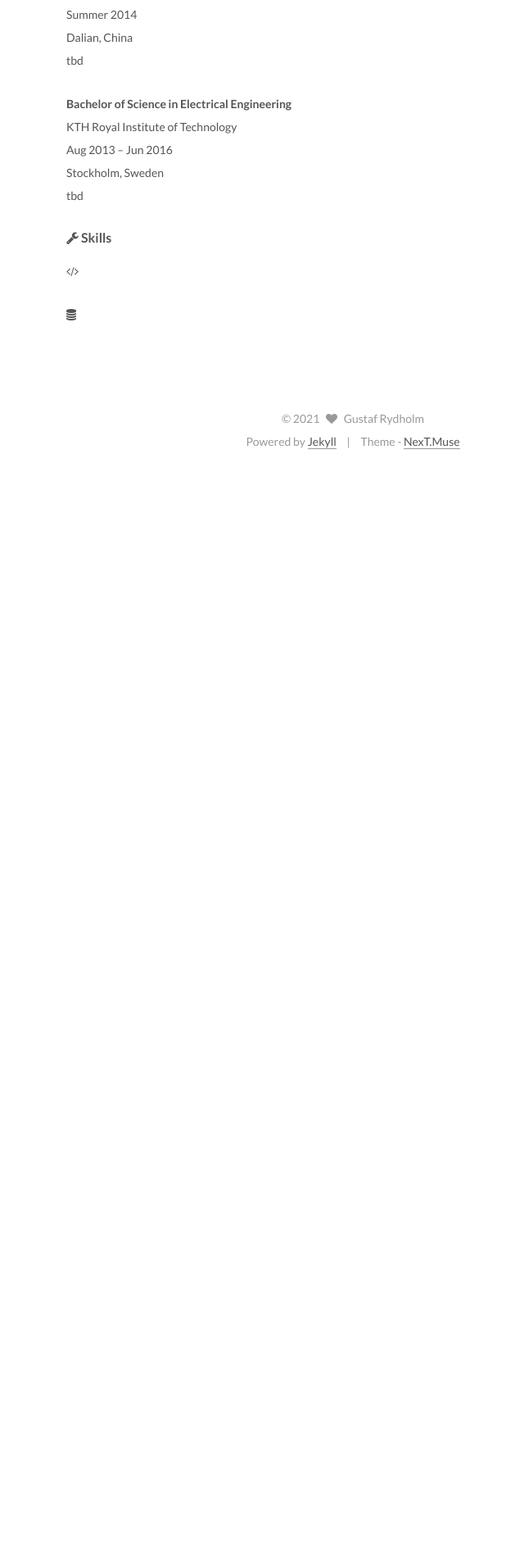
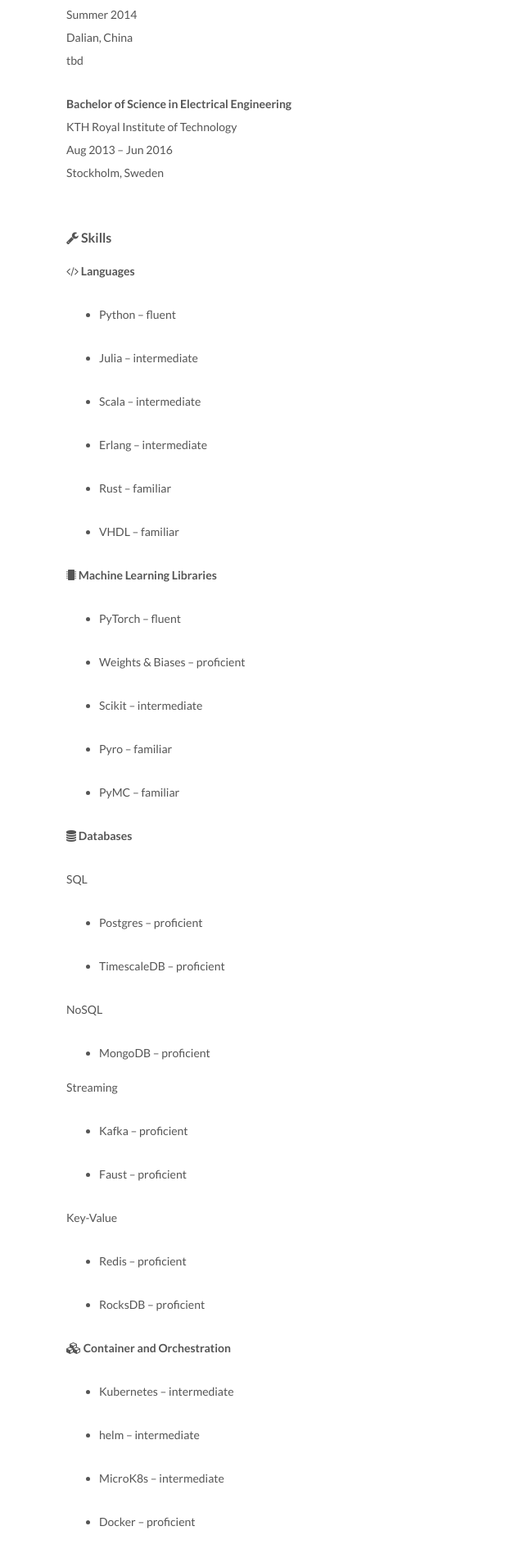
Before and after one commit to aktersnurra/aktersnurra.github.io, a Jekyll site: the page built from resume/index.md, in a window 1280 px wide. Shown: the part 1151-3052 px from the top of the page at 82% size, without its empty margins (209-849 px from the left). Built offline with Jekyll 4.4.1, drawn with Linux system fonts in a browser that asks for light colours; before the commit the page ends 1724 px from its top, so only the background shows below that; some of the changed text lies outside the part shown.

Commit message:
added stuff to resume

```diff
--- a/Gemfile
+++ b/Gemfile
@@ -1,3 +1,4 @@
 source 'https://rubygems.org'
 gem 'github-pages', group: :jekyll_plugins
+gem 'jekyll-fontawesome-svg'
 #gem 'jekyll-admin', group: :jekyll_plugins
--- a/resume/index.md
+++ b/resume/index.md
@@ -2,7 +2,6 @@
 layout: page
 type: resume
 ---
-
 
 #### <i class="fa fa-briefcase"></i> Work Experiance
 
@@ -47,13 +46,78 @@ tbd<br/>
 KTH Royal Institute of Technology<br/>
 Aug 2013 -- Jun 2016<br/>
 Stockholm, Sweden<br/>
-tbd<br/>
+<br/>
 
 
 
 
 #### <i class="fa fa-wrench"></i> Skills
 
-<i class="fa fa-code" aria-hidden="true"></i>
+<i class="fa fa-code" aria-hidden="true"></i> **Languages**
 
-<i class="fa fa-database"></i>
+* Python -- fluent
+
+* Julia -- intermediate
+
+* Scala -- intermediate
+
+* Erlang -- intermediate
+
+* Rust -- familiar
+
+* VHDL -- familiar
+
+
+
+<i class="fa fa-microchip" aria-hidden="true"></i> **Machine Learning Libraries**
+
+* PyTorch -- fluent
+
+* Weights & Biases -- proficient
+
+* Scikit -- intermediate
+
+* Pyro -- familiar
+
+* PyMC -- familiar
+
+
+<i class="fa fa-database"></i> **Databases**
+
+SQL
+
+* Postgres -- proficient
+
+* TimescaleDB -- proficient
+
+NoSQL
+
+* MongoDB -- proficient
+
+Streaming
+
+* Kafka -- proficient
+
+* Faust -- proficient
+
+Key-Value
+
+* Redis -- proficient
+
+* RocksDB -- proficient
+
+<i class="fa fa-cubes" aria-hidden="true"></i> **Container and Orchestration**
+
+* Kubernetes -- intermediate
+
+* helm -- intermediate
+
+* MicroK8s -- intermediate
+
+* Docker -- proficient
+
+<i class="fa fa-cogs" aria-hidden="true"></i> **DevOps**
+
+* CircleCI -- familiar
+
+* Jenkins -- familiar
```
Also changed, not shown: Gemfile.lock.
